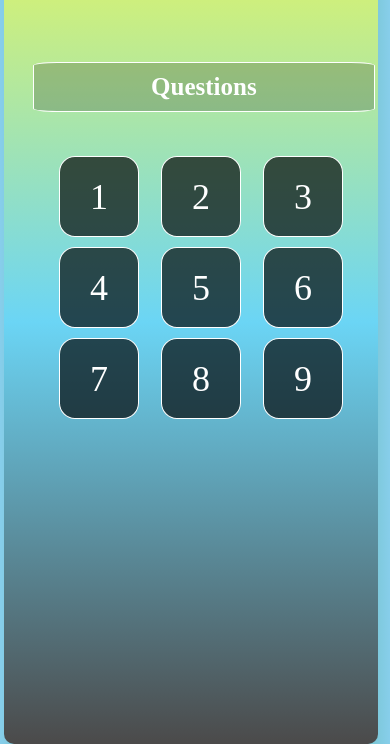
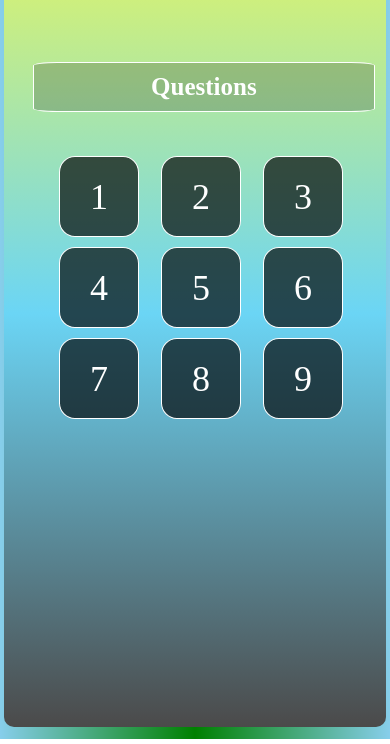
Before and after one commit to half-1999/math_quizz, a plain HTML site: page index.html in a window 390 px wide. Shown: the part 105-849 px from the top of the page. Drawn offline with Linux system fonts and the light colour scheme.

Commit message:
first commit

```diff
--- a/css/style.css
+++ b/css/style.css
@@ -200,8 +200,8 @@ a{
         display: none;
       }
     .container{
-        width: 96vw;
-        height: 100vh;
+        width: 98vw;
+        height: 98vh;
     margin-left: 1%;
         /* margin-top: 25%; */
     }
```
